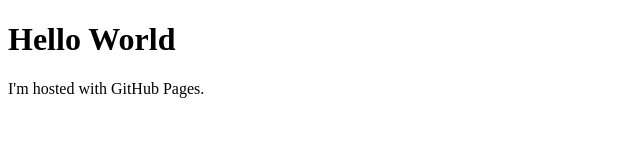
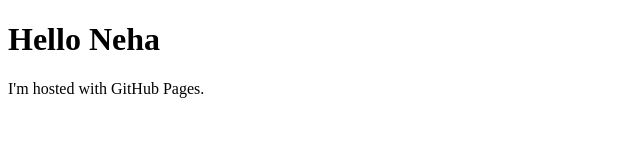
Before and after one commit to nkuchipudi2020/TestWebsite, a plain HTML site: page index.html in a window 1280 px wide. Shown: the full height of the page, 0-640 px from the left. Drawn offline with Linux system fonts and the light colour scheme.

Commit message:
Edited index.html

```diff
--- a/index.html
+++ b/index.html
@@ -1,7 +1,7 @@
 <!DOCTYPE html>
 <html>
 <body>
-<h1>Hello World</h1>
+<h1>Hello Neha</h1>
 <p>I'm hosted with GitHub Pages.</p>
 </body>
 </html>
```
